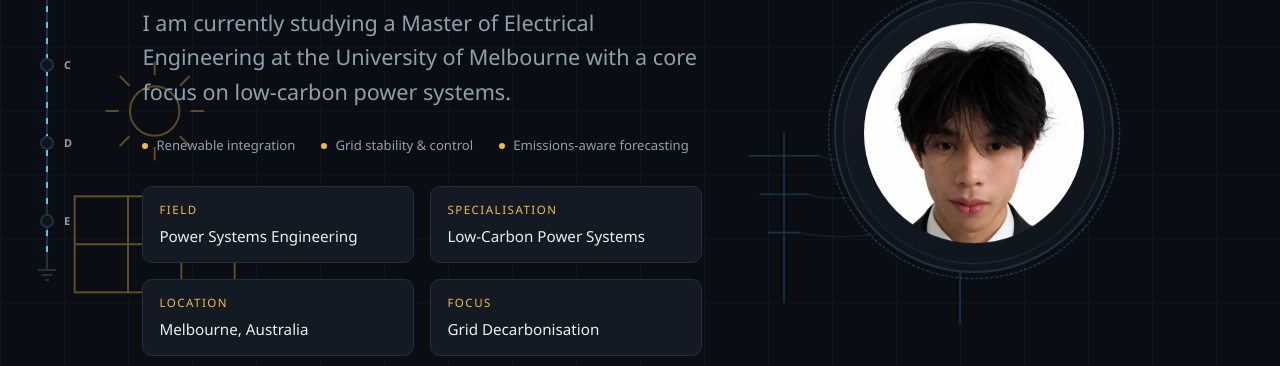
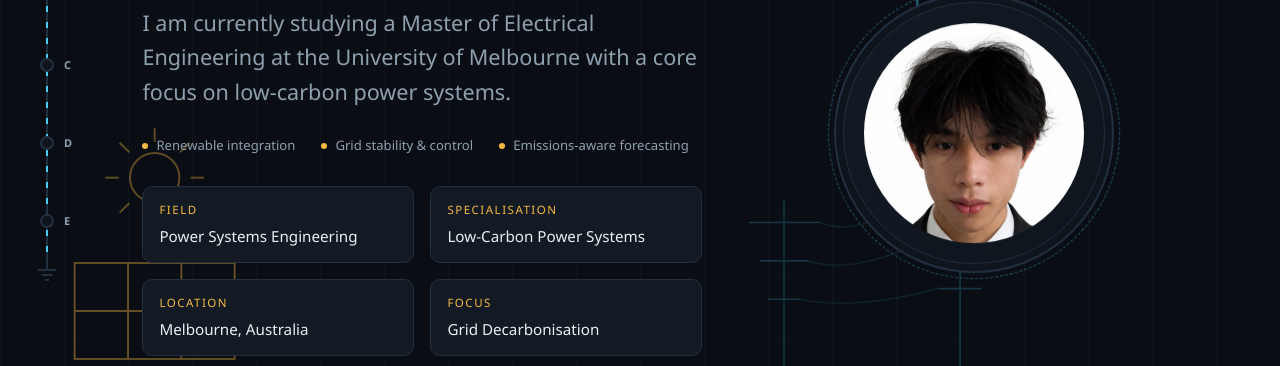
Before and after one commit to tuongnguyen48205/portfolio, a website: page index.html in a window 1280 px wide. Shown: the part 337-703 px from the top of the page. Drawn offline with Linux system fonts and the light colour scheme; no server answers.

Commit message:
Update index.html

```diff
--- a/index.html
+++ b/index.html
@@ -6,8 +6,7 @@ A lot of the design choices behind this site is inspired by his own (nicolai.sko
 Thank you to Emily Wong for creating the icon for the site!
 
 Click the source symbol on the left hand side for a surprise :)
-
-Disclaimer: Although majority of the work put into this website was done by me (Tuong Bao Nguyen, 2026), AI assisted in certain parts/functionalities of the site, notably, part of the animation scripts.
+Hit up, up, down, down, left, right, left, right, b, a, for another surprise :)
 -->
 <head>
 <meta charset="UTF-8">
@@ -121,10 +120,21 @@ Disclaimer: Although majority of the work put into this website was done by me (
   a{color:inherit;text-decoration:none;}
 
   .circuit-bg{
-    position:fixed;inset:0;z-index:0;pointer-events:none;opacity:.7;
+    position:fixed;top:0;left:0;z-index:0;pointer-events:none;opacity:.7;
+    width:100vw;height:100vh;
+    width:100dvw;height:100dvh;
     transition:opacity .35s ease;
   }
   html[data-theme="light"] .circuit-bg{opacity:.3;}
+  .circuit-decor-mobile{display:none;}
+  @media(max-width:760px){
+    .circuit-decor-desktop{display:none;}
+    .circuit-decor-mobile{display:inline;}
+    html{font-size:90%;}
+  }
+  @media(max-width:480px){
+    html{font-size:80%;}
+  }
 
   .theme-fill{fill:var(--bg);transition:fill .35s ease;}
   .deco-blue{color:var(--accent);transition:color .35s ease;}
@@ -1007,7 +1017,7 @@ Disclaimer: Although majority of the work put into this website was done by me (
   <span class="fuse-filament"></span>
 </div>
 
-<svg class="circuit-bg" viewBox="0 0 1200 800" preserveAspectRatio="xMidYMid slice">
+<svg class="circuit-bg" viewBox="0 -57.5 1200 800" preserveAspectRatio="xMidYMid slice">
   <defs>
     <pattern id="grid" width="60" height="60" patternUnits="userSpaceOnUse">
       <path d="M60 0H0V60" fill="none" stroke="#16202c" stroke-width="1"/>
@@ -1015,6 +1025,7 @@ Disclaimer: Although majority of the work put into this website was done by me (
   </defs>
   <rect class="grid-bg" x="-80" y="-80" width="1360" height="960" fill="url(#grid)"/>
 
+  <g class="circuit-decor-desktop" transform="translate(0,30)">
     <g class="deco-blue" opacity="0.55">
       <line x1="860" y1="110" x2="860" y2="280" stroke="currentColor" stroke-width="2.5"/>
       <circle cx="860" cy="110" r="4" fill="currentColor"/>
@@ -1069,6 +1080,47 @@ Disclaimer: Although majority of the work put into this website was done by me (
       <path d="M768,462 Q812,478 855,432"/>
       <path d="M758,498 Q800,512 868,478"/>
       <path d="M750,534 Q800,545 880,524"/>
+    </g>
+  </g>
+
+  <g class="circuit-decor-mobile">
+    <g class="deco-blue" opacity="0.4" transform="translate(-222,0)">
+      <line x1="860" y1="110" x2="860" y2="280" stroke="currentColor" stroke-width="2.5"/>
+      <circle cx="860" cy="110" r="4" fill="currentColor"/>
+      <g id="turbineBlades1Mobile" stroke="currentColor" stroke-width="2.5" fill="none">
+        <line x1="860" y1="110" x2="860" y2="65"/>
+        <line x1="860" y1="110" x2="898.97" y2="132.5"/>
+        <line x1="860" y1="110" x2="821.03" y2="132.5"/>
+      </g>
+    </g>
+
+    <g class="deco-blue" opacity="0.25" transform="translate(-222,0)">
+      <line x1="930" y1="165" x2="930" y2="275" stroke="currentColor" stroke-width="2"/>
+      <circle cx="930" cy="165" r="3" fill="currentColor"/>
+      <g id="turbineBlades2Mobile" stroke="currentColor" stroke-width="2" fill="none">
+        <line x1="930" y1="165" x2="930" y2="130"/>
+        <line x1="930" y1="165" x2="960.31" y2="182.5"/>
+        <line x1="930" y1="165" x2="899.69" y2="182.5"/>
+      </g>
+    </g>
+
+    <g class="deco-amber" stroke="currentColor" stroke-width="1.8" fill="none" opacity="0.4" transform="translate(491,150) scale(0.75)">
+      <rect x="70" y="500" width="150" height="90"/>
+      <line x1="120" y1="500" x2="120" y2="590"/>
+      <line x1="170" y1="500" x2="170" y2="590"/>
+      <line x1="70" y1="545" x2="220" y2="545"/>
+    </g>
+    <g class="deco-amber" stroke="currentColor" stroke-width="1.8" fill="none" opacity="0.35" transform="translate(491,150) scale(0.75)">
+      <circle cx="145" cy="420" r="22"/>
+      <line x1="177" y1="420" x2="189" y2="420"/>
+      <line x1="167.56" y1="442.56" x2="176.14" y2="451.14"/>
+      <line x1="145" y1="452" x2="145" y2="464"/>
+      <line x1="122.44" y1="442.56" x2="113.86" y2="451.14"/>
+      <line x1="113" y1="420" x2="101" y2="420"/>
+      <line x1="122.44" y1="397.44" x2="113.86" y2="388.86"/>
+      <line x1="145" y1="388" x2="145" y2="376"/>
+      <line x1="167.56" y1="397.44" x2="176.14" y2="388.86"/>
+    </g>
   </g>
 </svg>
 
@@ -2181,12 +2233,16 @@ Disclaimer: Although majority of the work put into this website was done by me (
 
   const blades1 = document.getElementById('turbineBlades1');
   const blades2 = document.getElementById('turbineBlades2');
+  const blades1Mobile = document.getElementById('turbineBlades1Mobile');
+  const blades2Mobile = document.getElementById('turbineBlades2Mobile');
   function onScrollEffects(){
     const y = window.scrollY || window.pageYOffset || 0;
     const angle1 = (y * 0.5) % 360;
     const angle2 = (y * 0.7) % 360;
     if(blades1) blades1.setAttribute('transform', `rotate(${angle1} 860 110)`);
     if(blades2) blades2.setAttribute('transform', `rotate(${angle2} 930 165)`);
+    if(blades1Mobile) blades1Mobile.setAttribute('transform', `rotate(${angle1} 860 110)`);
+    if(blades2Mobile) blades2Mobile.setAttribute('transform', `rotate(${angle2} 930 165)`);
   }
   window.addEventListener('scroll', onScrollEffects, {passive:true});
   onScrollEffects();
```
Lines whose indentation alone changed are shown as unchanged.
